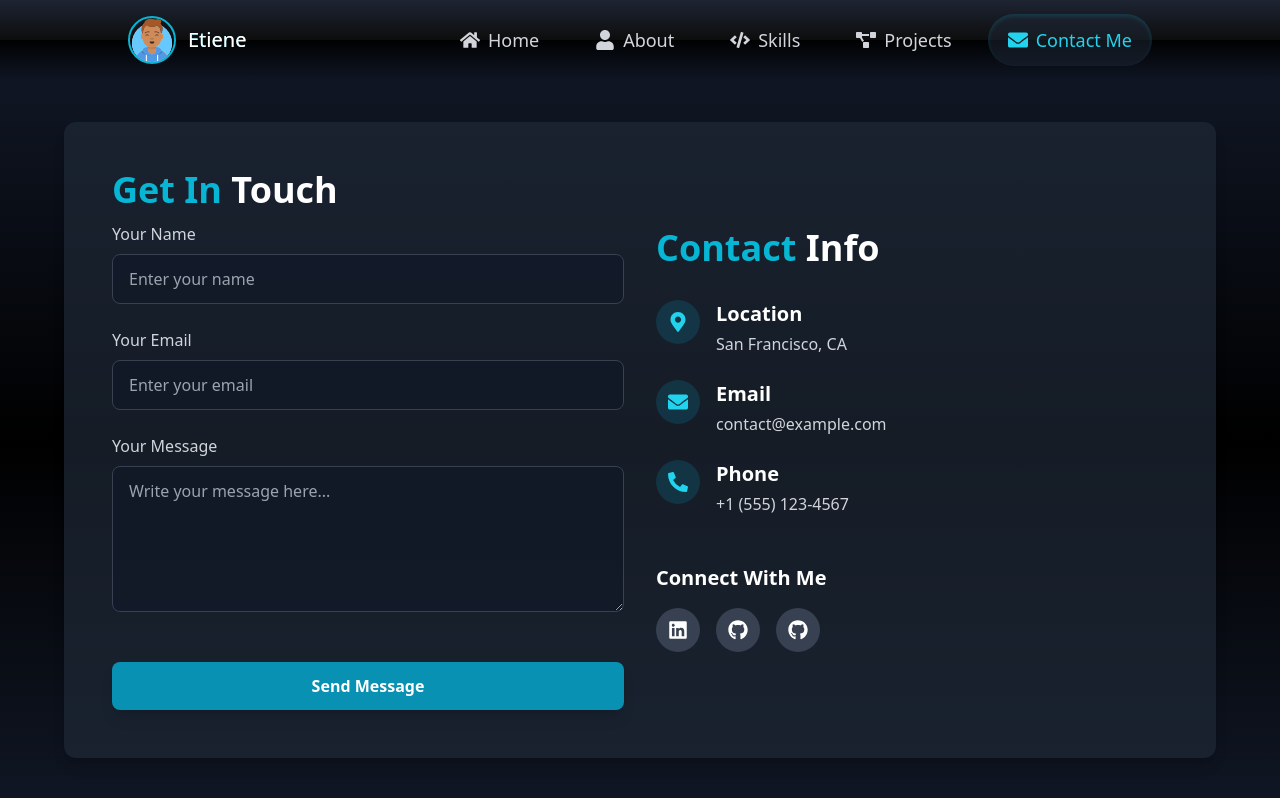
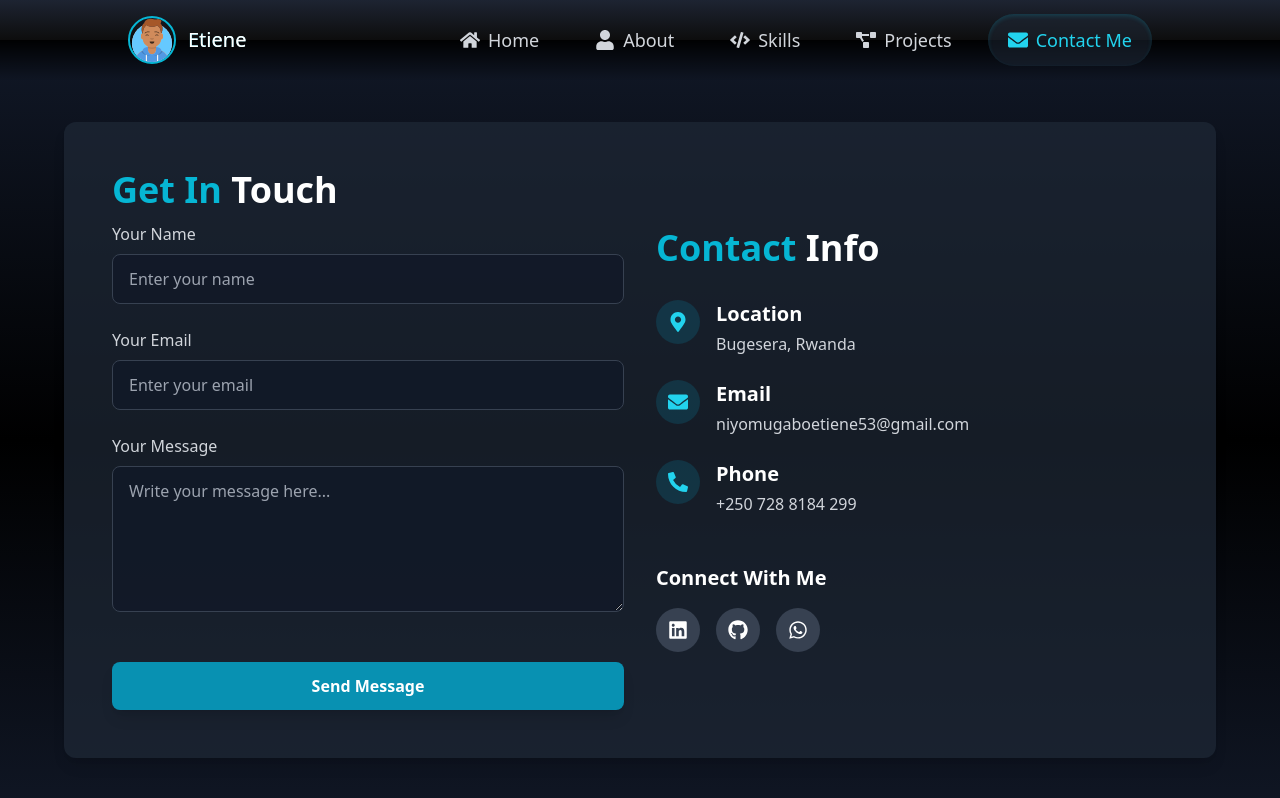
Before and after one commit to nietiene/my-react-portfolio, a React (Vite) app: page /contact in a window 1280 px wide. Shown: the top 798 px of the page. Built offline with nearby package versions, Linux system fonts and the light colour scheme.

Commit message:
commi of my portfolio

```diff
--- a/src/pages/contact.jsx
+++ b/src/pages/contact.jsx
@@ -1,7 +1,7 @@
 import React, { useState } from "react";
 import axios from "axios";
 import { motion } from "framer-motion";
-import { FaMapMarkerAlt, FaEnvelope, FaPhoneAlt, FaLinkedin, FaGithub } from "react-icons/fa";
+import { FaMapMarkerAlt, FaWhatsapp, FaEnvelope, FaPhoneAlt, FaLinkedin, FaGithub } from "react-icons/fa";
 
 const Contact = () => {
   const [formData, setFormData] = useState({
@@ -205,7 +205,7 @@ const Contact = () => {
               </div>
               <div>
                 <h3 className="text-xl font-semibold text-white mb-1">Location</h3>
-                <p className="text-gray-300">San Francisco, CA</p>
+                <p className="text-gray-300">Bugesera, Rwanda</p>
               </div>
             </div>
 
@@ -215,7 +215,7 @@ const Contact = () => {
               </div>
               <div>
                 <h3 className="text-xl font-semibold text-white mb-1">Email</h3>
-                <p className="text-gray-300">contact@example.com</p>
+                <p className="text-gray-300">niyomugaboetiene53@gmail.com</p>
               </div>
             </div>
 
@@ -225,12 +225,11 @@ const Contact = () => {
               </div>
               <div>
                 <h3 className="text-xl font-semibold text-white mb-1">Phone</h3>
-                <p className="text-gray-300">+1 (555) 123-4567</p>
+                <p className="text-gray-300">+250 728 8184 299</p>
               </div>
             </div>
           </motion.div>
 
-          {/* Social Links */}
           <motion.div
             className="mt-12"
             initial={{ opacity: 0 }}
@@ -258,13 +257,13 @@ const Contact = () => {
                 <FaGithub className="text-white text-xl" />
               </a>
               <a
-                href="https://whatsapp.com"
+                href="https://wa.me/+250728184299"
                 target="_blank"
                 rel="noopener noreferrer"
                 className="p-3 bg-gray-700 hover:bg-cyan-600 rounded-full transition duration-300"
                 aria-label="GitHub"
               >
-                <FaGithub className="text-white text-xl" />
+                <FaWhatsapp className="text-white text-xl" />
               </a>
             </div>
           </motion.div>
```
